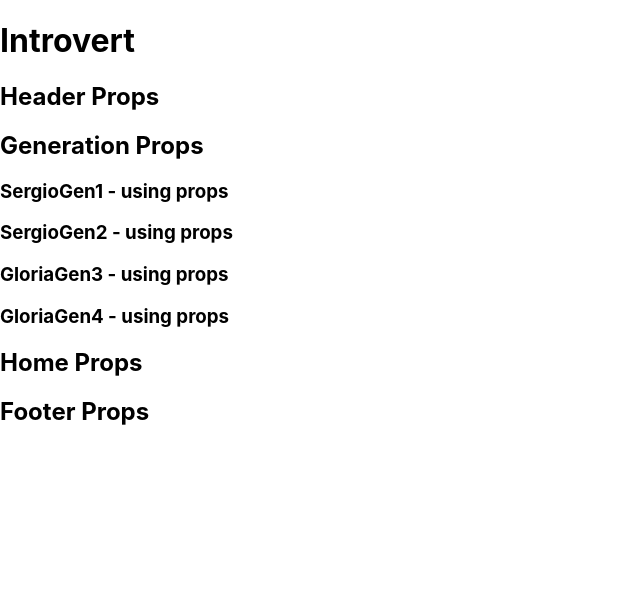
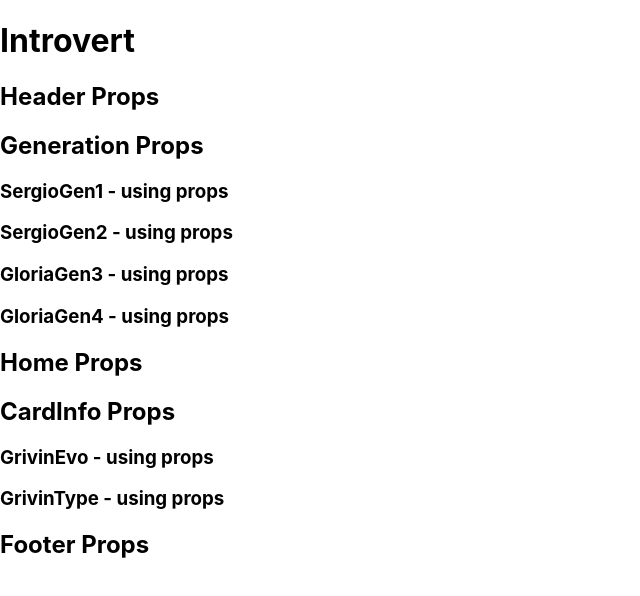
Before and after one commit to sergiopoli77/Introvert, a React (Create React App) app: page / in a window 1280 px wide. Shown: the top 596 px of the page, without its empty margins (0-640 px from the left). Built offline with nearby package versions, Linux system fonts and the light colour scheme.

Commit message:
CardInfo Evoluation TypeEffect

```diff
--- /dev/null
+++ b/src/Components/Home/CardInfo/Evoluation/index.js
@@ -0,0 +1,9 @@
+const Evoluation = ({ text }) => {
+  return (
+    <div>
+      <h3>{text}</h3>
+    </div>
+  );
+};
+
+export default Evoluation;
--- /dev/null
+++ b/src/Components/Home/CardInfo/TypeEffect/index.js
@@ -0,0 +1,9 @@
+const TypeEffect = ({ text }) => {
+  return (
+    <div>
+      <h3>{text}</h3>
+    </div>
+  );
+};
+
+export default TypeEffect;
--- /dev/null
+++ b/src/Components/Home/CardInfo/index.js
@@ -0,0 +1,12 @@
+import Evoluation from "./Evoluation";
+import TypeEffect from "./TypeEffect";
+const CardInfo = ({ text }) => {
+  return (
+    <div>
+      <h2>{text}</h2>
+      <Evoluation text="GrivinEvo - using props" />
+      <TypeEffect text="GrivinType - using props" />
+    </div>
+  );
+};
+export default CardInfo;
--- a/src/Components/Home/index.js
+++ b/src/Components/Home/index.js
@@ -1,7 +1,9 @@
+import CardInfo from "./CardInfo";
 const Home = ({ text }) => {
   return (
     <div>
       <h2>{text}</h2>
+      <CardInfo text="CardInfo Props" />
     </div>
   );
 };
```
